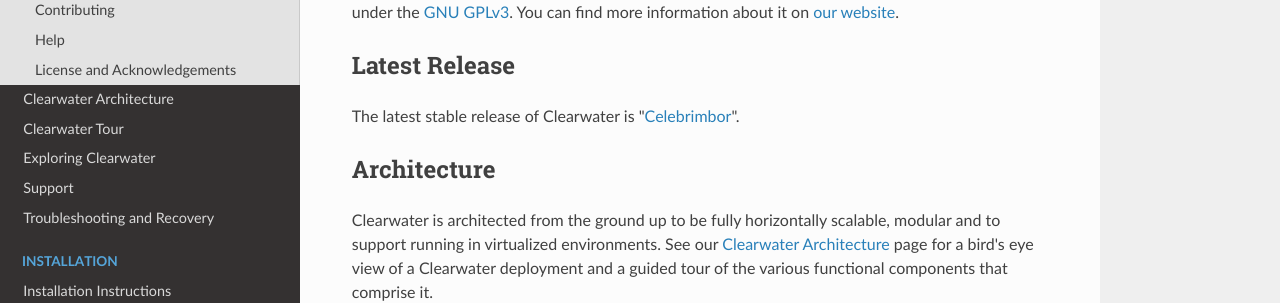
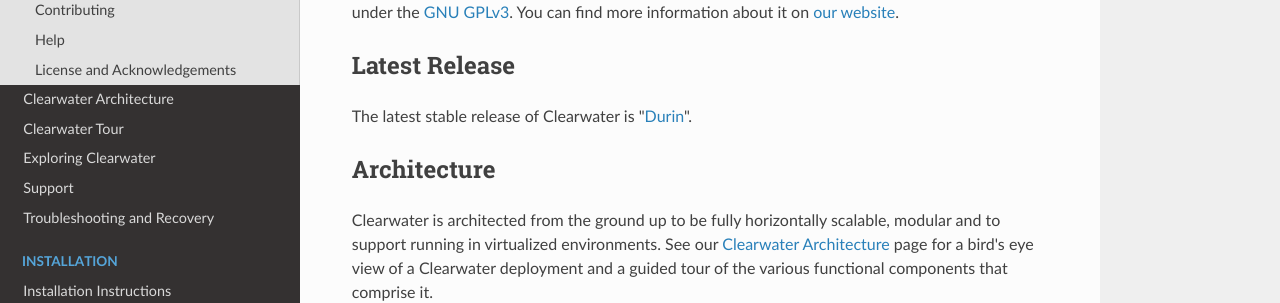
Before and after one commit to Metaswitch/clearwater-readthedocs, an MkDocs documentation site: the page built from docs/index.md, in a window 1280 px wide and 900 px high. Shown: the part 183-486 px from the top of the window. Built offline with MkDocs 1.6.1, drawn with Linux system fonts in a browser that asks for light colours; nearby versions of some CDN libraries; old or Windows-style settings are respelled for this version of MkDocs.

Commit message:
Update index.md

```diff
--- a/docs/index.md
+++ b/docs/index.md
@@ -4,7 +4,7 @@ Project Clearwater is an open-source IMS core, developed by [Metaswitch Networks
 
 ## Latest Release
 
-The latest stable release of Clearwater is "[Celebrimbor](http://lotr.wikia.com/wiki/Celebrimbor)".
+The latest stable release of Clearwater is "[Durin](http://lotr.wikia.com/wiki/Durin)".
 
 ## Architecture
 
```
